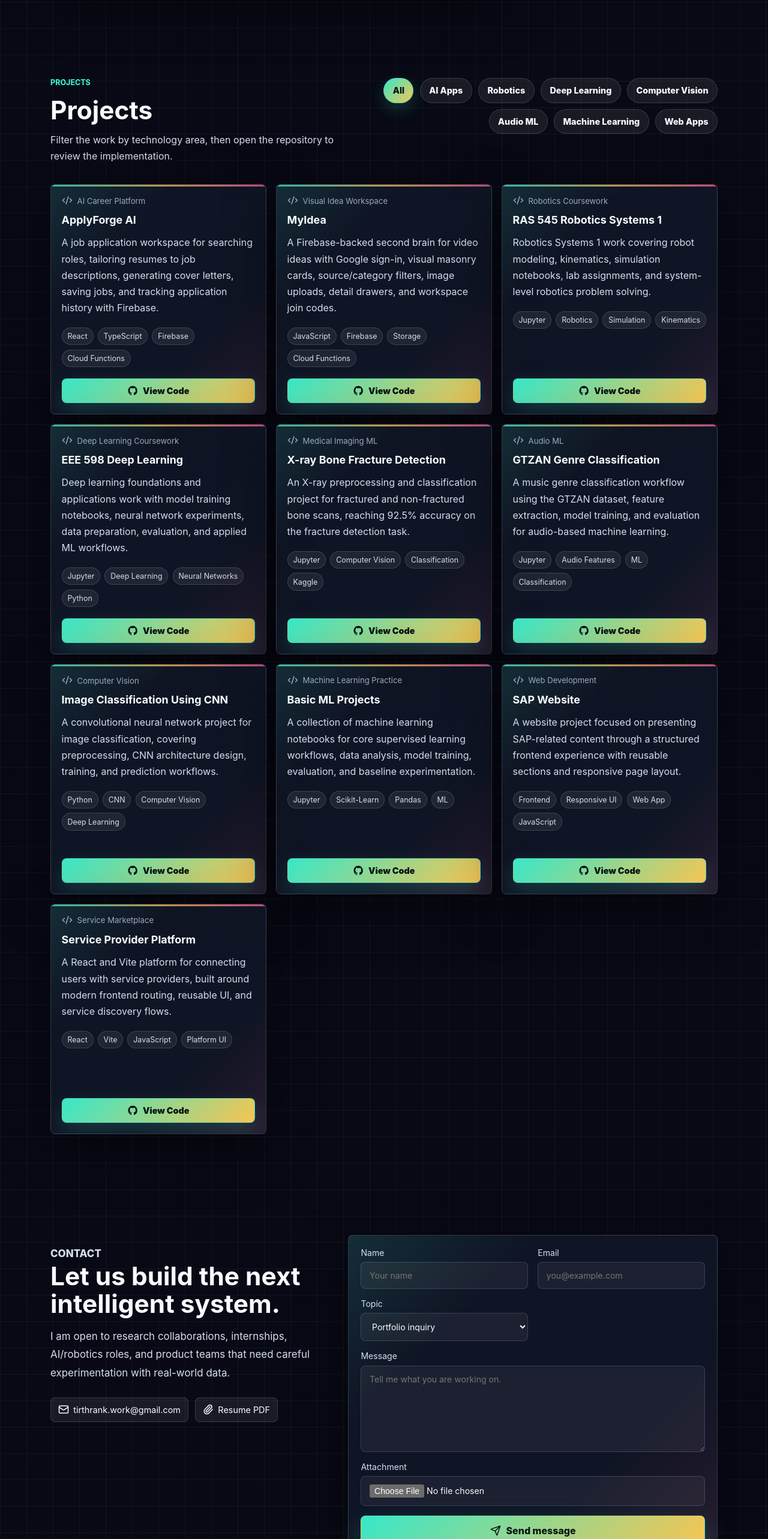
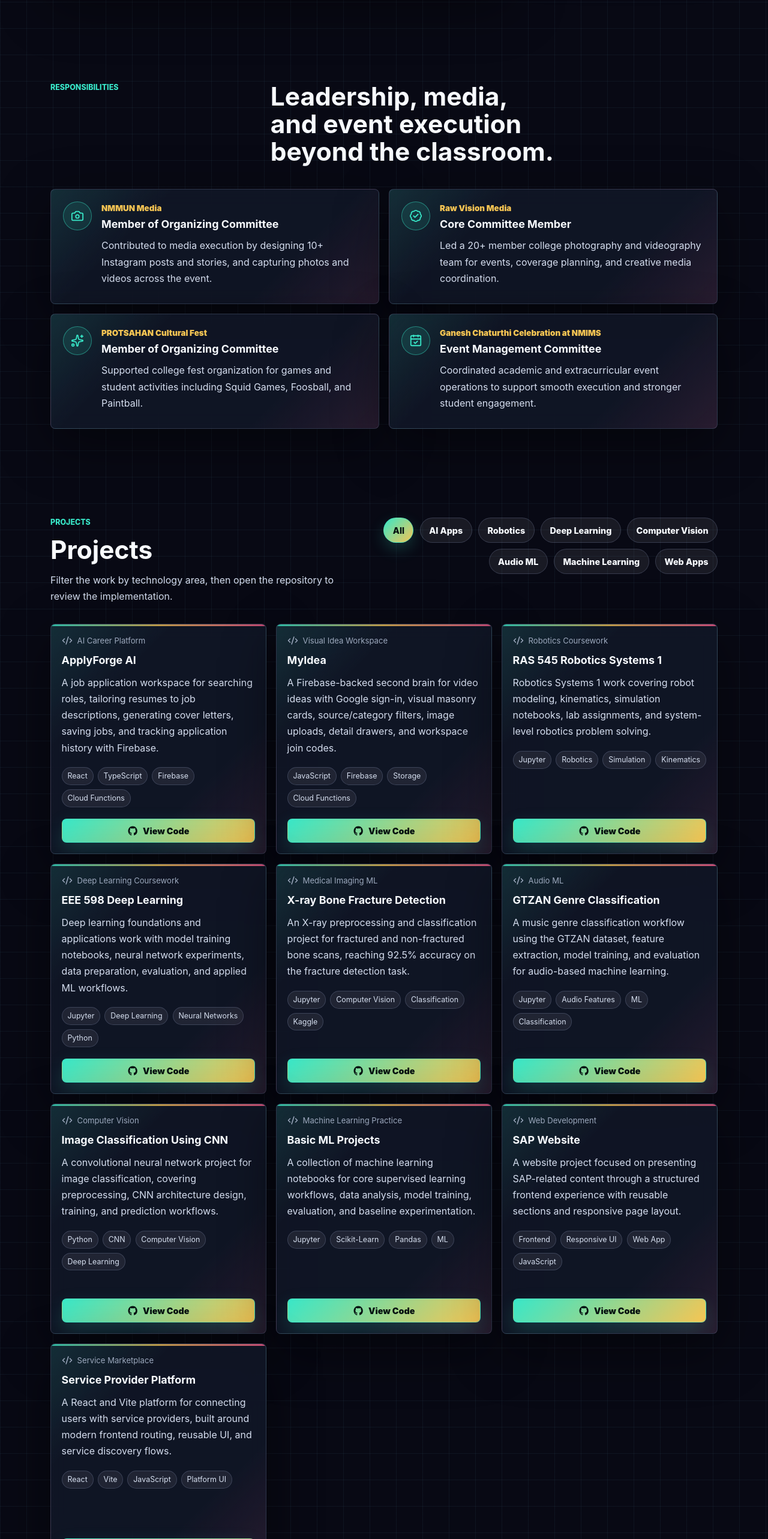
Before and after one commit to tirth1263/tirth-rank-portfolio, a React (Vite) app: page / in a window 1280 px wide. Shown: the part 5717-8283 px from the top of the page at 60% size. Built offline with nearby package versions, Linux system fonts and the light colour scheme; no server answers.

Commit message:
Add responsibilities and contact cards

```diff
--- a/src/App.tsx
+++ b/src/App.tsx
@@ -1,6 +1,9 @@
 import { motion, type Transition } from "framer-motion";
 import {
+  BadgeCheck,
   Bot,
+  CalendarCheck,
+  Camera,
   Code2,
   Download,
   ExternalLink,
@@ -25,6 +28,37 @@
   skillGroups,
   work
 } from "./data/portfolio";
+
+const responsibilities = [
+  {
+    title: "Member of Organizing Committee",
+    context: "NMMUN Media",
+    description:
+      "Contributed to media execution by designing 10+ Instagram posts and stories, and capturing photos and videos across the event.",
+    icon: Camera
+  },
+  {
+    title: "Core Committee Member",
+    context: "Raw Vision Media",
+    description:
+      "Led a 20+ member college photography and videography team for events, coverage planning, and creative media coordination.",
+    icon: BadgeCheck
+  },
+  {
+    title: "Member of Organizing Committee",
+    context: "PROTSAHAN Cultural Fest",
+    description:
+      "Supported college fest organization for games and student activities including Squid Games, Foosball, and Paintball.",
+    icon: Sparkles
+  },
+  {
+    title: "Event Management Committee",
+    context: "Ganesh Chaturthi Celebration at NMIMS",
+    description:
+      "Coordinated academic and extracurricular event operations to support smooth execution and stronger student engagement.",
+    icon: CalendarCheck
+  }
+];
 
 const baseTransition: Transition = { duration: 0.55, ease: "easeOut" };
 
@@ -239,8 +273,37 @@
           </div>
         </section>
 
+        <section className="section responsibilities-section" id="responsibilities">
+          <div className="section-heading">
+            <p className="eyebrow">Responsibilities</p>
+            <h2>Leadership, media, and event execution beyond the classroom.</h2>
+          </div>
+          <div className="responsibility-grid">
+            {responsibilities.map((item, index) => {
+              const Icon = item.icon;
+              return (
+                <motion.article
+                  className="responsibility-card"
+                  key={`${item.title}-${item.context}`}
+                  {...fadeUp}
+                  transition={{ ...baseTransition, delay: index * 0.04 }}
+                >
+                  <div className="responsibility-icon">
+                    <Icon size={22} />
+                  </div>
+                  <div>
+                    <span>{item.context}</span>
+                    <h3>{item.title}</h3>
+                    <p>{item.description}</p>
+                  </div>
+                </motion.article>
+              );
+            })}
+          </div>
+        </section>
+
         <GithubPulse />
-        <Contact user={user} />
+        <Contact />
       </main>
 
       <footer className="site-footer">
--- a/src/components/Contact.tsx
+++ b/src/components/Contact.tsx
@@ -1,127 +1,65 @@
-import { addDoc, collection, serverTimestamp } from "firebase/firestore";
-import { getDownloadURL, ref, uploadBytes } from "firebase/storage";
-import type { User } from "firebase/auth";
-import { FormEvent, useState } from "react";
-import { CheckCircle2, Loader2, Mail, Paperclip, Send } from "lucide-react";
+import { Code2, ExternalLink, Globe2, Mail, Phone } from "lucide-react";
 import { profile } from "../data/portfolio";
-import { db, storage } from "../lib/firebase";
 
-type ContactProps = {
-  user: User | null;
-};
+const contactCards = [
+  {
+    label: "Email",
+    value: profile.email,
+    href: `mailto:${profile.email}`,
+    icon: Mail
+  },
+  {
+    label: "Phone",
+    value: profile.phone,
+    href: `tel:${profile.phone.replace(/[^\d+]/g, "")}`,
+    icon: Phone
+  },
+  {
+    label: "Website",
+    value: "tirth-rank-portfolio.web.app",
+    href: profile.website,
+    icon: Globe2
+  },
+  {
+    label: "LinkedIn",
+    value: "linkedin.com/in/tirth-rank",
+    href: profile.linkedIn,
+    icon: ExternalLink
+  },
+  {
+    label: "GitHub",
+    value: "github.com/tirth1263",
+    href: profile.github,
+    icon: Code2
+  }
+];
 
-export function Contact({ user }: ContactProps) {
-  const [status, setStatus] = useState<"idle" | "sending" | "sent" | "error">("idle");
-  const [error, setError] = useState("");
-
-  async function submitContact(event: FormEvent<HTMLFormElement>) {
-    event.preventDefault();
-    setStatus("sending");
-    setError("");
-
-    const form = event.currentTarget;
-    const data = new FormData(form);
-    const file = data.get("attachment");
-    let attachmentUrl = "";
-    let attachmentName = "";
-
-    try {
-      if (file instanceof File && file.size > 0) {
-        if (!user) {
-          throw new Error("Please sign in with Google before attaching a file.");
-        }
-        attachmentName = file.name;
-        const safeName = file.name.replace(/[^a-zA-Z0-9._-]/g, "-");
-        const storageRef = ref(storage, `contactUploads/${user.uid}/${Date.now()}-${safeName}`);
-        const upload = await uploadBytes(storageRef, file, {
-          customMetadata: {
-            originalName: file.name,
-            uploadedBy: user.email || user.uid
-          }
-        });
-        attachmentUrl = await getDownloadURL(upload.ref);
-      }
-
-      await addDoc(collection(db, "contactMessages"), {
-        name: String(data.get("name") || "").trim(),
-        email: String(data.get("email") || "").trim(),
-        topic: String(data.get("topic") || "Portfolio inquiry").trim(),
-        message: String(data.get("message") || "").trim(),
-        attachmentUrl,
-        attachmentName,
-        uid: user?.uid || null,
-        authProvider: user ? "google" : "anonymous",
-        source: "portfolio-site",
-        createdAt: serverTimestamp()
-      });
-
-      form.reset();
-      setStatus("sent");
-    } catch (caught) {
-      setError(caught instanceof Error ? caught.message : "Message could not be sent right now.");
-      setStatus("error");
-    }
-  }
-
+export function Contact() {
   return (
     <section className="section contact-section" id="contact">
-      <div className="contact-layout">
-        <div className="contact-copy">
-          <p className="eyebrow">Contact</p>
-          <h2>Let us build the next intelligent system.</h2>
-          <p>
-            I am open to research collaborations, internships, AI/robotics roles, and product teams that need careful experimentation with real-world data.
-          </p>
-          <div className="contact-methods">
-            <a href={`mailto:${profile.email}`}>
-              <Mail size={18} />
-              {profile.email}
+      <div className="contact-heading">
+        <p className="eyebrow">Contact</p>
+        <h2>Contact</h2>
+      </div>
+      <div className="contact-card-grid">
+        {contactCards.map((card) => {
+          const Icon = card.icon;
+          return (
+            <a
+              className="contact-card"
+              href={card.href}
+              key={card.label}
+              rel="noreferrer"
+              target={card.href.startsWith("http") ? "_blank" : undefined}
+            >
+              <span className="contact-card-title">
+                <Icon size={22} />
+                {card.label}
+              </span>
+              <span className="contact-card-value">{card.value}</span>
             </a>
-            <a href={profile.resume} target="_blank" rel="noreferrer">
-              <Paperclip size={18} />
-              Resume PDF
-            </a>
-          </div>
-        </div>
-
-        <form className="contact-form" onSubmit={submitContact}>
-          <label>
-            Name
-            <input name="name" required minLength={2} maxLength={120} placeholder="Your name" />
-          </label>
-          <label>
-            Email
-            <input name="email" type="email" required maxLength={180} placeholder="you@example.com" />
-          </label>
-          <label>
-            Topic
-            <select name="topic" defaultValue="Portfolio inquiry">
-              <option>Portfolio inquiry</option>
-              <option>Research collaboration</option>
-              <option>Internship or role</option>
-              <option>Project discussion</option>
-            </select>
-          </label>
-          <label>
-            Message
-            <textarea name="message" required minLength={12} maxLength={4000} placeholder="Tell me what you are working on." />
-          </label>
-          <label>
-            Attachment
-            <input name="attachment" type="file" />
-          </label>
-          {status === "error" && <p className="form-status error">{error}</p>}
-          {status === "sent" && (
-            <p className="form-status success">
-              <CheckCircle2 size={16} />
-              Message saved to Firebase.
-            </p>
-          )}
-          <button className="primary-button" type="submit" disabled={status === "sending"}>
-            {status === "sending" ? <Loader2 size={18} className="spin" /> : <Send size={18} />}
-            <span>{status === "sending" ? "Sending" : "Send message"}</span>
-          </button>
-        </form>
+          );
+        })}
       </div>
     </section>
   );
--- a/src/data/portfolio.ts
+++ b/src/data/portfolio.ts
@@ -19,6 +19,7 @@
   location: "Tempe, Arizona",
   email: "tirthrank.work@gmail.com",
   phone: "+1 (480) 743-4415",
+  website: "https://tirth-rank-portfolio.web.app",
   linkedIn: "https://www.linkedin.com/in/tirth-rank/",
   github: "https://github.com/tirth1263",
   resume: "/resume/Tirth-Rank-Resume.pdf",
--- a/src/styles.css
+++ b/src/styles.css
@@ -600,7 +600,8 @@
 
 .section-heading h2,
 .intro-copy h2,
-.contact-copy h2 {
+.contact-copy h2,
+.contact-heading h2 {
   margin: 0;
   font-size: 2.65rem;
   line-height: 1.08;
@@ -681,6 +682,8 @@
 .publication-card,
 .certification-panel,
 .repo-card,
+.responsibility-card,
+.contact-card,
 .contact-form {
   border: 1px solid var(--line);
   border-radius: var(--radius);
@@ -706,6 +709,7 @@
 .education-card h3,
 .publication-card h3,
 .repo-card h3,
+.responsibility-card h3,
 .certification-panel h3 {
   margin: 0;
   color: var(--text);
@@ -718,7 +722,8 @@
 .project-card p,
 .education-card p,
 .publication-card p,
-.repo-card p {
+.repo-card p,
+.responsibility-card p {
   color: var(--muted-strong);
 }
 
@@ -767,7 +772,9 @@
 .project-card:hover,
 .skill-card:hover,
 .timeline-body:hover,
-.repo-card:hover {
+.repo-card:hover,
+.responsibility-card:hover,
+.contact-card:hover {
   transform: translateY(-4px);
   border-color: rgba(var(--teal-rgb), 0.5);
   box-shadow: 0 28px 90px rgba(var(--teal-rgb), 0.14);
@@ -899,6 +906,55 @@
 
 .certification-panel li + li {
   margin-top: 0.55rem;
+}
+
+.responsibilities-section {
+  padding-top: 4.5rem;
+}
+
+.responsibility-grid {
+  display: grid;
+  grid-template-columns: repeat(2, minmax(0, 1fr));
+  gap: 1rem;
+}
+
+.responsibility-card {
+  display: grid;
+  grid-template-columns: 3rem 1fr;
+  gap: 1rem;
+  min-height: 12rem;
+  padding: 1.25rem;
+  transition:
+    transform 180ms ease,
+    border-color 180ms ease,
+    box-shadow 180ms ease;
+}
+
+.responsibility-icon {
+  display: grid;
+  place-items: center;
+  width: 3rem;
+  height: 3rem;
+  border: 1px solid rgba(var(--teal-rgb), 0.45);
+  border-radius: 50%;
+  color: var(--teal);
+  background: rgba(var(--teal-rgb), 0.1);
+}
+
+.responsibility-card span {
+  display: inline-flex;
+  color: var(--amber);
+  font-size: 0.84rem;
+  font-weight: 900;
+}
+
+.responsibility-card h3 {
+  margin-top: 0.35rem;
+}
+
+.responsibility-card p {
+  margin: 0.65rem 0 0;
+  line-height: 1.7;
 }
 
 .github-section {
@@ -1072,6 +1128,53 @@
 
 .contact-section {
   max-width: 1240px;
+}
+
+.contact-heading {
+  margin-bottom: 1.6rem;
+}
+
+.contact-heading h2 {
+  max-width: none;
+}
+
+.contact-card-grid {
+  display: grid;
+  grid-template-columns: 1.22fr 1fr 1.05fr 1.34fr 1.14fr;
+  gap: 1rem;
+}
+
+.contact-card {
+  min-height: 9rem;
+  padding: 1.15rem;
+  display: flex;
+  flex-direction: column;
+  justify-content: flex-start;
+  gap: 0.75rem;
+  color: var(--text);
+  text-decoration: none;
+  transition:
+    transform 180ms ease,
+    border-color 180ms ease,
+    box-shadow 180ms ease;
+}
+
+.contact-card-title {
+  display: inline-flex;
+  align-items: center;
+  gap: 0.45rem;
+  color: var(--teal);
+  font-size: 1.05rem;
+  font-weight: 900;
+}
+
+.contact-card-value {
+  color: var(--muted-strong);
+  font-family:
+    "SFMono-Regular", Consolas, "Liberation Mono", Menlo, monospace;
+  font-size: 0.98rem;
+  line-height: 1.45;
+  overflow-wrap: anywhere;
 }
 
 .contact-layout {
@@ -1473,6 +1576,11 @@
     grid-template-columns: 1fr;
   }
 
+  .responsibility-grid,
+  .contact-card-grid {
+    grid-template-columns: repeat(2, minmax(0, 1fr));
+  }
+
   .contact-copy {
     position: static;
   }
@@ -1571,8 +1679,19 @@
   .project-grid,
   .skill-grid,
   .repo-grid,
+  .responsibility-grid,
+  .contact-card-grid,
   .contact-form {
     grid-template-columns: 1fr;
+  }
+
+  .responsibility-card {
+    grid-template-columns: 1fr;
+    min-height: auto;
+  }
+
+  .contact-card {
+    min-height: 7.5rem;
   }
 
   .project-filters {
```
